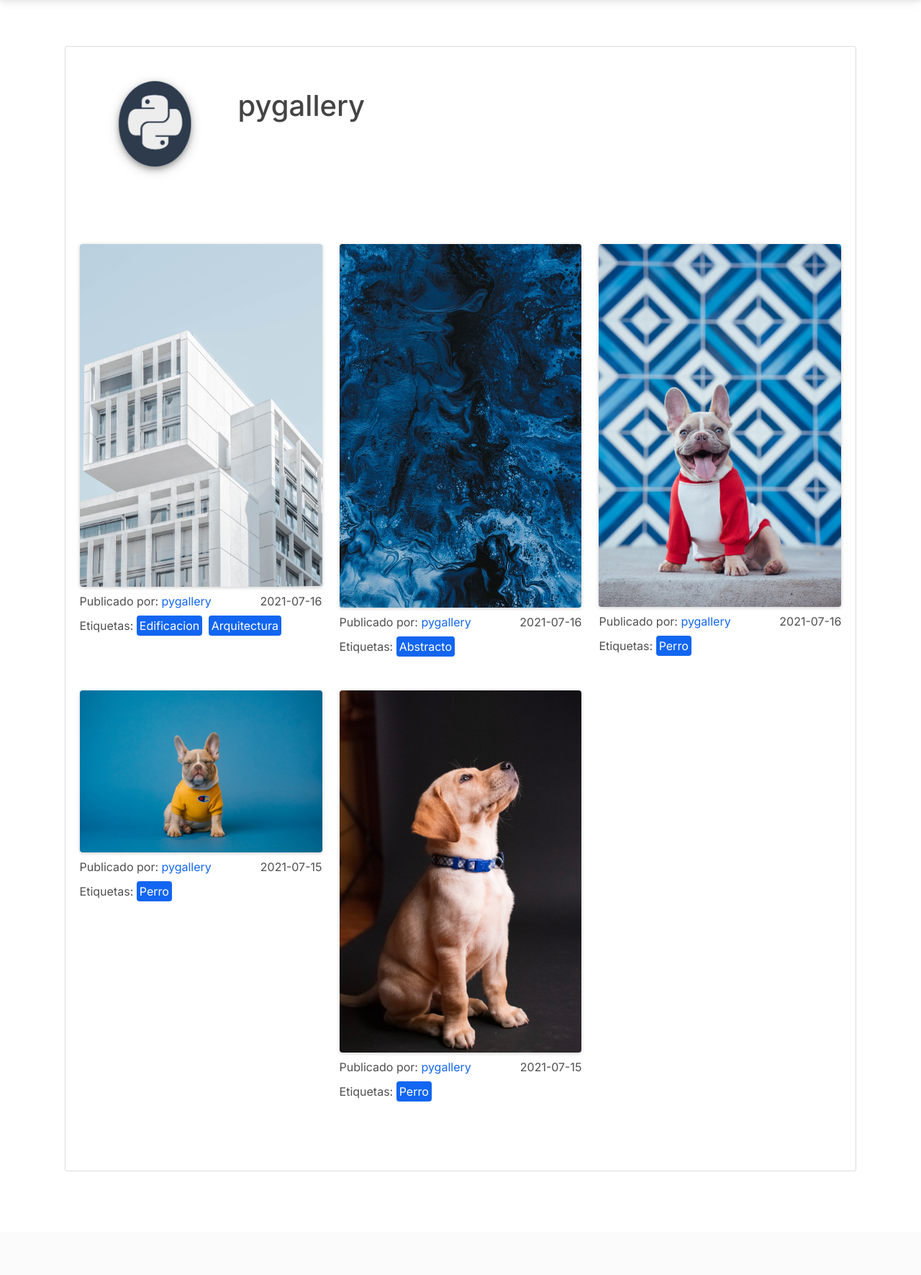
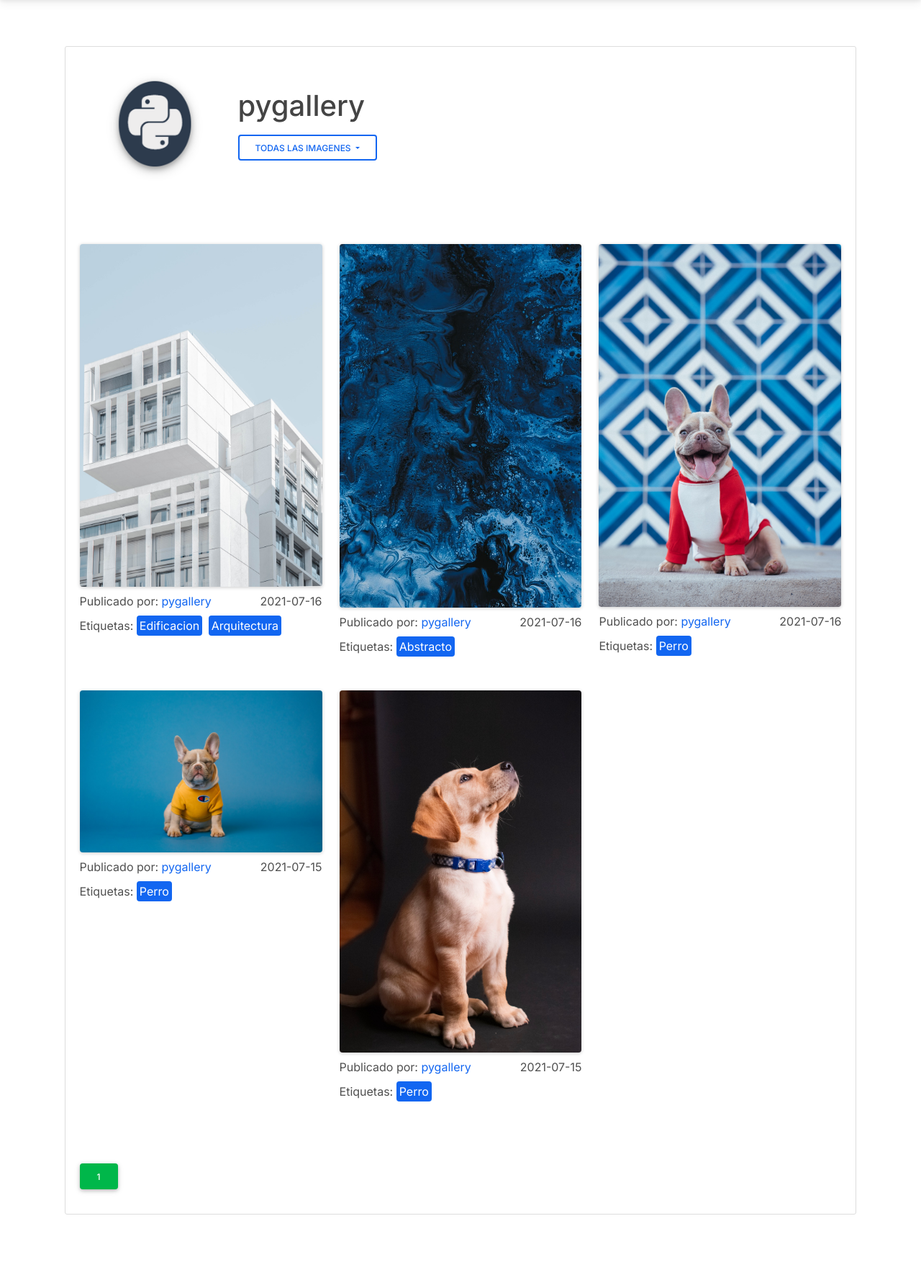
Before and after one commit to Juandurdaneta/flask_pygallery, a Flask app: page /usuario/pygallery in a window 1280 px wide. Shown: the part 87-1858 px from the top of the page at 72% size. Before the commit the page ends 1714 px from the top, so only its background shows below. Run offline with Flask 2, Linux system fonts and the light colour scheme; data comes from the database, SQL or seed files in the repository; both versions use the stored data as it was after the commit; some libraries are stand-ins or nearby versions.

Commit message:
Agregando etiquetas populares, solucionando bugs de paginacion y formularios

```diff
--- a/pygallery/templates/imagenes_usuario.html
+++ b/pygallery/templates/imagenes_usuario.html
@@ -6,9 +6,25 @@
       <img class="rounded-circle account-img img-fluid" src="{{url_for('static', filename='imagenes_perfil/'+usuario.imagen_perfil)}}" />
       <div >
         <h1 class="mt-5 account-heading">{{usuario.username}}</h1>
+        <div class="d-flex justify-content-center">
+        <div class="dropdown mt-2">
+          <button
+            class="btn btn-outline-primary dropdown-toggle"
+            type="button"
+            id="dropdownMenuButton"
+            data-mdb-toggle="dropdown"
+            aria-expanded="false"
+          >
+            Todas las imagenes
+          </button>
+          <ul class="dropdown-menu" aria-labelledby="dropdownMenuButton">
+            <li><a class="dropdown-item" href="#">Repositorios de imagenes</a></li>
+          </ul>
+        </div>
         {% if current_user == usuario %}
-        <a href="{{url_for('usuarios.perfil')}}" class="btn btn-outline-primary mt-2">Editar perfil</a>
+        <a href="{{url_for('usuarios.perfil')}}" class="btn btn-outline-primary mt-2 ms-3">Editar perfil</a>
         {% endif %}
+      </div>
       </div>
     </div>
 
@@ -39,13 +55,11 @@
 
     {% for num_pagina in imagenes.iter_pages(left_edge = 1, right_edge = 1, left_current = 1, right_current=2) %}
     {% if num_pagina %}
-        {% if num_pagina > 1%}
-            {% if imagenes.pagina == num_pagina %}
-            <a href="{{url_for('main.home', pagina=num_pagina)}}" class="btn btn-success mb-4">{{num_pagina}}</a>
+            {% if imagenes.page == num_pagina %}
+            <a href="{{url_for('usuarios.perfil_usuario', usuario = usuario.username, pagina=num_pagina )}}" class="btn btn-success mb-4">{{num_pagina}}</a>
             {% else %}
-            <a href="{{url_for('main.home', pagina=num_pagina)}}" class="btn btn-outline-success mb-4">{{num_pagina}}</a>
+            <a href="{{url_for('usuarios.perfil_usuario', usuario = usuario.username, pagina=num_pagina)}}" class="btn btn-outline-success mb-4">{{num_pagina}}</a>
             {% endif %}
-        {% endif %}
     {% else %}
     ...
     {% endif %}
--- a/pygallery/templates/index.html
+++ b/pygallery/templates/index.html
@@ -19,7 +19,7 @@
                               <div class="input-group">
                                 <div class="form-outline flex-fill">
                                   <form action="{{url_for('main.buscar')}}" class="form-outline flex-fill" method="get">
-                                  <input type="search" id="form1" class="form-control form-control-lg" name="query" />
+                                  <input type="search" id="form1" class="form-control form-control-lg" name="query" required />
                                   <label class="form-label" for="form1">Busca imagenes</label>
                                   <div class="form-helper pt-2"><span class="font-weight-bold">Etiquetas recomendadas:</span>
                                     <a href="{{url_for('imagenes.imagenes_etiqueta', etiqueta='Perro')}}" class="text-black-50">Perro,</a>
@@ -77,7 +77,7 @@
     <div class="margin-top-8">
     {% for num_pagina in imagenes.iter_pages(left_edge = 1, right_edge = 1, left_current = 1, right_current=2) %}
     {% if num_pagina %}
-      {% if imagenes.pagina == num_pagina %}
+      {% if imagenes.page == num_pagina %}
       <a href="{{url_for('main.home', pagina=num_pagina)}}" class="btn btn-success mb-4">{{num_pagina}}</a>
       {% else %}
       <a href="{{url_for('main.home', pagina=num_pagina)}}" class="btn btn-outline-success mb-4">{{num_pagina}}</a>
--- a/pygallery/templates/layout.html
+++ b/pygallery/templates/layout.html
@@ -67,7 +67,7 @@ href="{{url_for('static', filename='main.css')}}"
 
         <!-- BUSQUEDA -->
         <form class="d-flex align-items-center w-75 form-search me-3" method="GET" action="{{url_for('main.buscar')}}">
-            <input type="search" class="form-control" placeholder="Buscar" aria-label="Search" name="query" />
+            <input type="search" class="form-control" placeholder="Buscar" aria-label="Search" name="query" required/>
             <span class="input-group-text border-0" id="search-addon">
               <i class="fas fa-search"></i>
             </span>
@@ -116,7 +116,7 @@ href="{{url_for('static', filename='main.css')}}"
   {% with messages = get_flashed_messages(with_categories=true) %}
   {% if messages %}
       {% for category, message in messages %}
-          <div class="alert alert-{{category}}">
+          <div class="alert alert-{{category}} mb-0">
               {{message}}
           </div>
       {% endfor %}
--- a/pygallery/templates/register.html
+++ b/pygallery/templates/register.html
@@ -93,7 +93,7 @@
                                   <div class="border-top pt-3">
                                     <small class="text-muted">
                                         Ya tienes una cuenta?
-                                        <a href="{{url_for('login')}}" class="ml-2">Inicia Sesion</a>
+                                        <a href="{{url_for('usuarios.login')}}" class="ml-2">Inicia Sesion</a>
                                     </small>
                                   </div>
 
```
Also changed, not shown: pygallery/imagenes/forms.py (+22 -1 lines), pygallery/imagenes/routes.py (+6 -5 lines), pygallery/templates/publicar_imagen.html (+31 -0 lines), pygallery/usuarios/forms.py (+5 -5 lines), pygallery/site.db, pygallery/static/imagenes_subidas/24ab85b32cbabf00.jpg (added), pygallery/static/imagenes_subidas/2a4c17fa3071a702.jpg (added), pygallery/static/imagenes_subidas/612a67f39a7aae58.jpg (added), pygallery/static/imagenes_subidas/6210179ac9f797ee.jpg (added), pygallery/static/imagenes_subidas/89462122be28b240.jpg (added), pygallery/static/imagenes_subidas/b9dacd1a1f6181e6.jpg (added), pygallery/static/imagenes_subidas/e92e47539b3b1c71.jpg (added).
